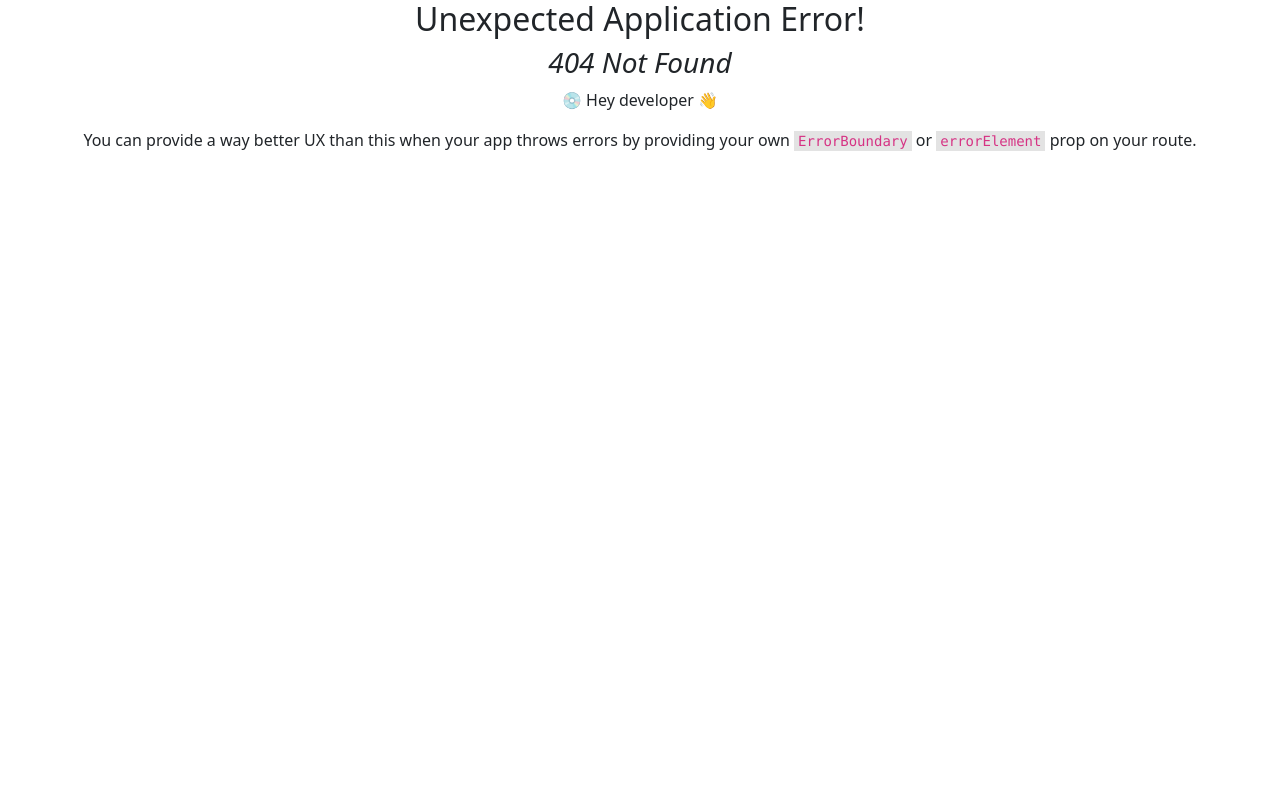
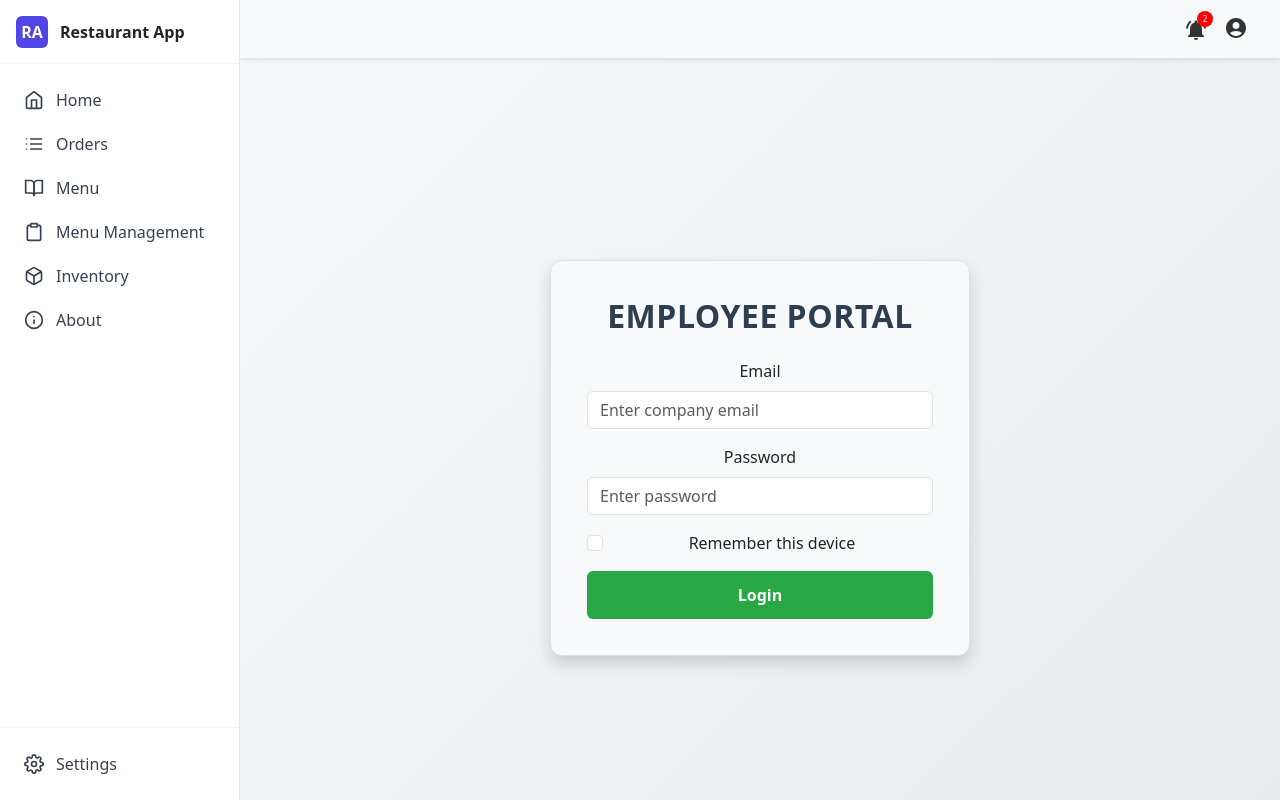
Before and after one commit to bendarryy/Test_Automate_sys_api, a React (Vite) app in the folder frontend/: page /employeelogin in a window 1280 px wide. Before the commit this address had no page. Built offline with nearby package versions, Linux system fonts and the light colour scheme.

Commit message:
mustafa make Owner&Employee Login

```diff
--- /dev/null
+++ b/frontend/src/pages/EmployeeLogin.tsx
@@ -0,0 +1,64 @@
+// src/pages/EmployeeLogin.tsx
+import React, { useState } from 'react';
+import { Form, Button, Card, Container } from 'react-bootstrap';
+import '../styles/EmployeeLogin.css'; // تأكد من المسار الصحيح
+
+const EmployeeLogin: React.FC = () => {
+  const [email, setEmail] = useState<string>('');
+  const [password, setPassword] = useState<string>('');
+  const [rememberMe, setRememberMe] = useState<boolean>(false);
+
+  const handleSubmit = (e: React.FormEvent) => {
+    e.preventDefault();
+    // Handle login logic here
+    console.log({ email, password, rememberMe });
+  };
+
+  return (
+    <Container className="d-flex min-vh-100 justify-content-center align-items-center">
+      <Card className="login-card shadow employee-card">
+        <Card.Body>
+          <h2 className="text-center mb-4 logo-text">Employee Portal</h2>
+          <Form onSubmit={handleSubmit}>
+            <Form.Group controlId="formEmail" className="mb-3">
+              <Form.Label>Email</Form.Label>
+              <Form.Control
+                type="email"
+                placeholder="Enter company email"
+                value={email}
+                onChange={(e) => setEmail(e.target.value)}
+                required
+              />
+            </Form.Group>
+
+            <Form.Group controlId="formPassword" className="mb-3">
+              <Form.Label>Password</Form.Label>
+              <Form.Control
+                type="password"
+                placeholder="Enter password"
+                value={password}
+                onChange={(e) => setPassword(e.target.value)}
+                required
+              />
+            </Form.Group>
+
+            <Form.Group controlId="formRememberMe" className="mb-3">
+              <Form.Check
+                type="checkbox"
+                label="Remember this device"
+                checked={rememberMe}
+                onChange={(e) => setRememberMe(e.target.checked)}
+              />
+            </Form.Group>
+
+            <Button variant="success" type="submit" className="w-100 custom-btn">
+              Login
+            </Button>
+          </Form>
+        </Card.Body>
+      </Card>
+    </Container>
+  );
+};
+
+export default EmployeeLogin;
--- /dev/null
+++ b/frontend/src/pages/OwnerLogin.tsx
@@ -0,0 +1,64 @@
+// OwnerLogin.tsx
+import React, { useState } from 'react';
+import { Form, Button, Card, Container } from 'react-bootstrap';
+import '../styles/OwnerLogin.css';
+
+const OwnerLogin: React.FC = () => {
+  const [email, setEmail] = useState<string>('');
+  const [password, setPassword] = useState<string>('');
+  const [rememberMe, setRememberMe] = useState<boolean>(false);
+
+  const handleSubmit = (e: React.FormEvent) => {
+    e.preventDefault();
+    // Handle login logic here
+    console.log({ email, password, rememberMe });
+  };
+
+  return (
+    <Container className="d-flex min-vh-100 justify-content-center align-items-center">
+      <Card className="login-card shadow">
+        <Card.Body>
+          <h2 className="text-center mb-4 logo-text">Owner Portal</h2>
+          <Form onSubmit={handleSubmit}>
+            <Form.Group controlId="formEmail" className="mb-3">
+              <Form.Label>Email address</Form.Label>
+              <Form.Control
+                type="email"
+                placeholder="Enter email"
+                value={email}
+                onChange={(e) => setEmail(e.target.value)}
+                required
+              />
+            </Form.Group>
+
+            <Form.Group controlId="formPassword" className="mb-3">
+              <Form.Label>Password</Form.Label>
+              <Form.Control
+                type="password"
+                placeholder="Password"
+                value={password}
+                onChange={(e) => setPassword(e.target.value)}
+                required
+              />
+            </Form.Group>
+
+            <Form.Group controlId="formRememberMe" className="mb-3">
+              <Form.Check
+                type="checkbox"
+                label="Remember me"
+                checked={rememberMe}
+                onChange={(e) => setRememberMe(e.target.checked)}
+              />
+            </Form.Group>
+
+            <Button variant="primary" type="submit" className="w-100 custom-btn">
+              Sign In
+            </Button>
+          </Form>
+        </Card.Body>
+      </Card>
+    </Container>
+  );
+};
+
+export default OwnerLogin;
--- /dev/null
+++ b/frontend/src/styles/EmployeeLogin.css
@@ -0,0 +1,45 @@
+/* src/styles/EmployeeLogin.css */
+.min-vh-100 {
+    min-height: 100vh;
+  }
+
+  .login-card {
+    width: 100%;
+    max-width: 420px;
+    border-radius: 12px;
+    border: 1px solid #e0e0e0;
+  }
+
+  .employee-card {
+    background: #f8f9fa;
+  }
+
+  .logo-text {
+    color: #2c3e50;
+    font-weight: 700;
+    letter-spacing: 0.5px;
+    text-transform: uppercase;
+  }
+
+  .custom-btn {
+    background-color: #28a745;
+    border: none;
+    padding: 12px;
+    font-weight: 600;
+    transition: all 0.3s cubic-bezier(0.4, 0, 0.2, 1);
+  }
+
+  .custom-btn:hover {
+    background-color: #218838;
+    transform: translateY(-1.5px);
+    box-shadow: 0 4px 12px rgba(40, 167, 69, 0.25);
+  }
+
+  body {
+    background: linear-gradient(135deg, #f8f9fa, #e9ecef);
+  }
+
+  .form-control:focus {
+    border-color: #28a745;
+    box-shadow: 0 0 0 0.2rem rgba(40, 167, 69, 0.25);
+  }
--- /dev/null
+++ b/frontend/src/styles/OwnerLogin.css
@@ -0,0 +1,35 @@
+/* OwnerLogin.css */
+.min-vh-100 {
+    min-height: 100vh;
+  }
+
+  .login-card {
+    width: 100%;
+    max-width: 400px;
+    padding: 20px;
+    border-radius: 15px;
+    border: none;
+  }
+
+  .logo-text {
+    color: #2c3e50;
+    font-weight: 700;
+    letter-spacing: 1.5px;
+  }
+
+  .custom-btn {
+    background-color: #3498db;
+    border: none;
+    padding: 12px;
+    font-weight: 600;
+    transition: all 0.3s ease;
+  }
+
+  .custom-btn:hover {
+    background-color: #2980b9;
+    transform: translateY(-1px);
+  }
+
+  body {
+    background: linear-gradient(120deg, #f6f9ff, #e9f1ff);
+  }
```
Also changed, not shown: frontend/src/router/Router.tsx (+12 -1 lines), 1 other file (tests, documents, lock files or other folders).
